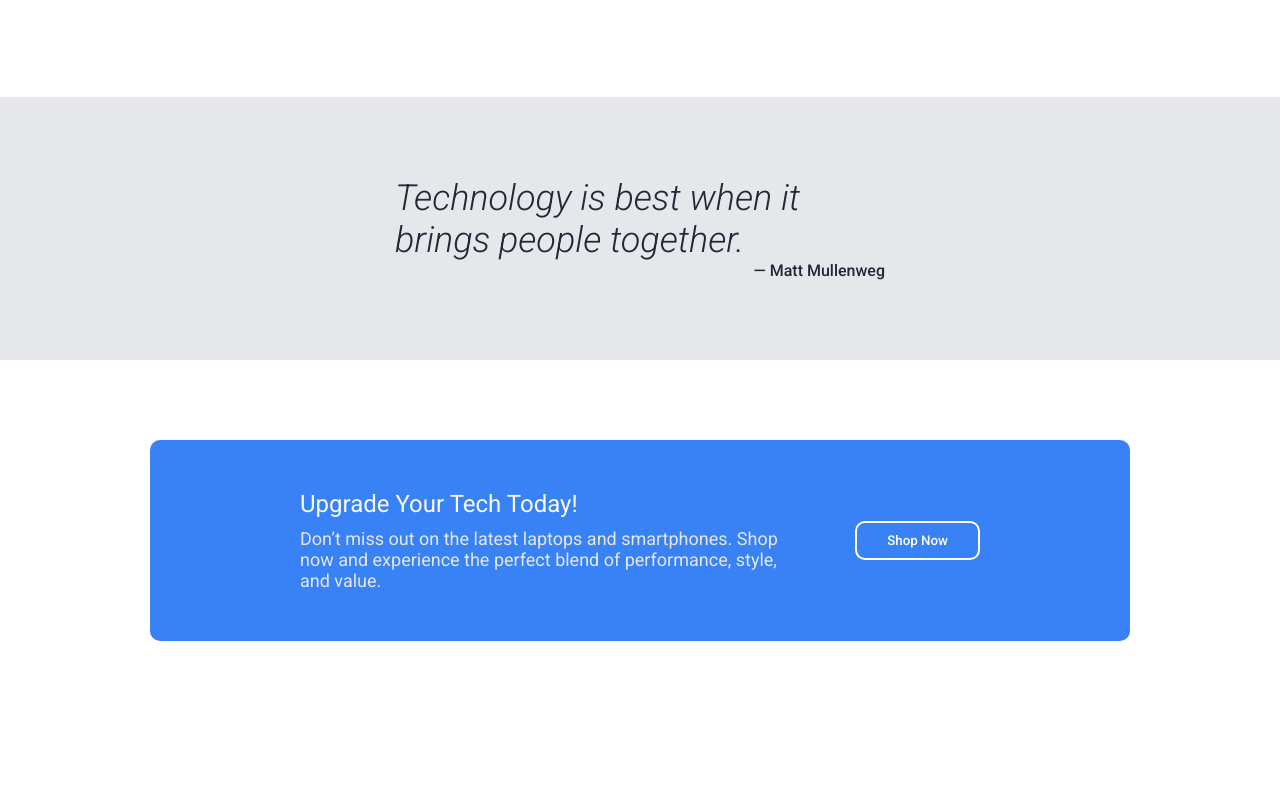
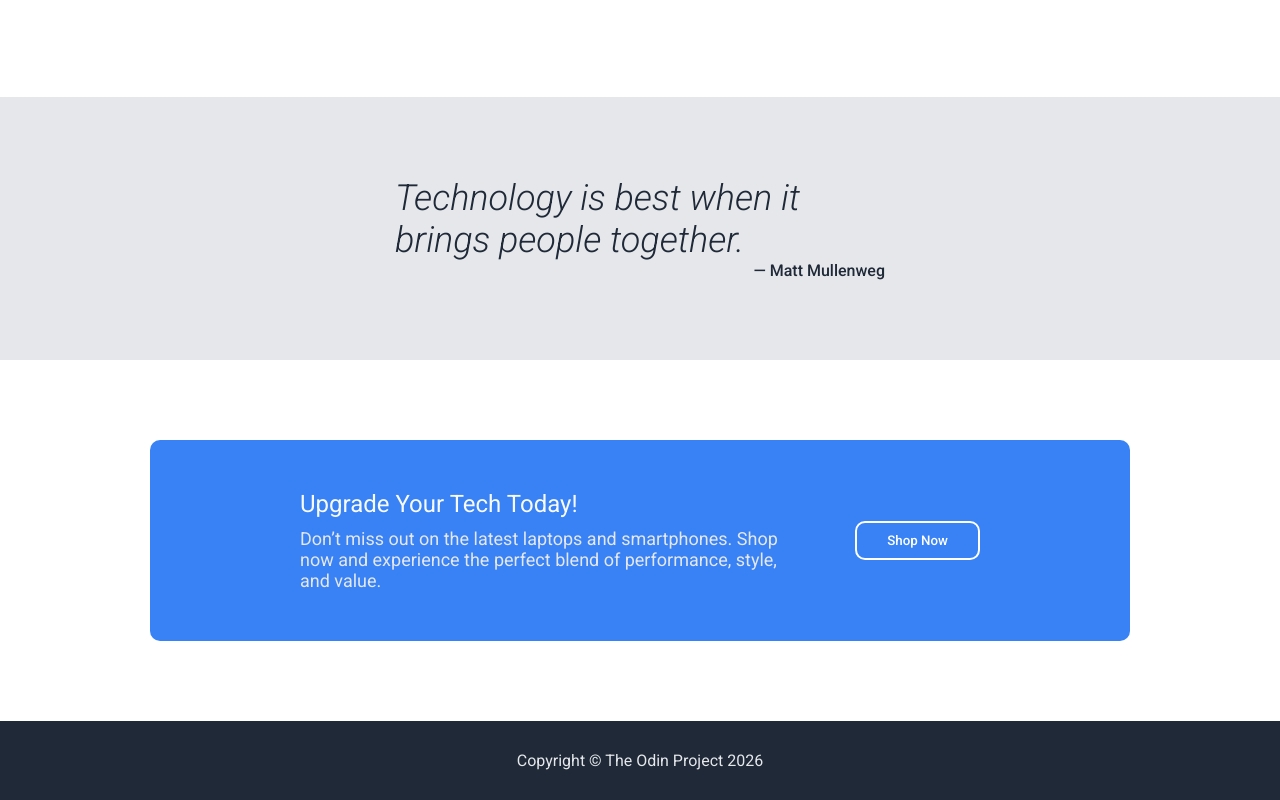
Before and after one commit to sn-vuoch/TechNestHub, a plain HTML site: page index.html in a window 1280 px wide. Shown: the part 969-1769 px from the top of the page. Before the commit the page ends 1690 px from the top, so only its background shows below. Drawn offline with Linux system fonts and the light colour scheme.

Commit message:
Build footer section

```diff
--- a/css/styles.css
+++ b/css/styles.css
@@ -157,7 +157,6 @@
   display: flex;
   align-items: center;
   justify-content: space-between;
-
 }
 
 .cta-left-box {
@@ -185,3 +184,11 @@
   border-radius: 10px;
   cursor: pointer;
 }
+
+footer {
+  color: #e5e7eb;
+  display: flex;
+  justify-content: center;
+  background-color: #1f2937;
+  padding: 30px 0;
+}
--- a/index.html
+++ b/index.html
@@ -101,6 +101,10 @@
         </article>
       </section>
     </main>
-    <footer></footer>
+
+    <!-- Footer -->
+    <footer>
+        <p>Copyright &copy; The Odin Project 2026</p>
+    </footer>
   </body>
 </html>
```
